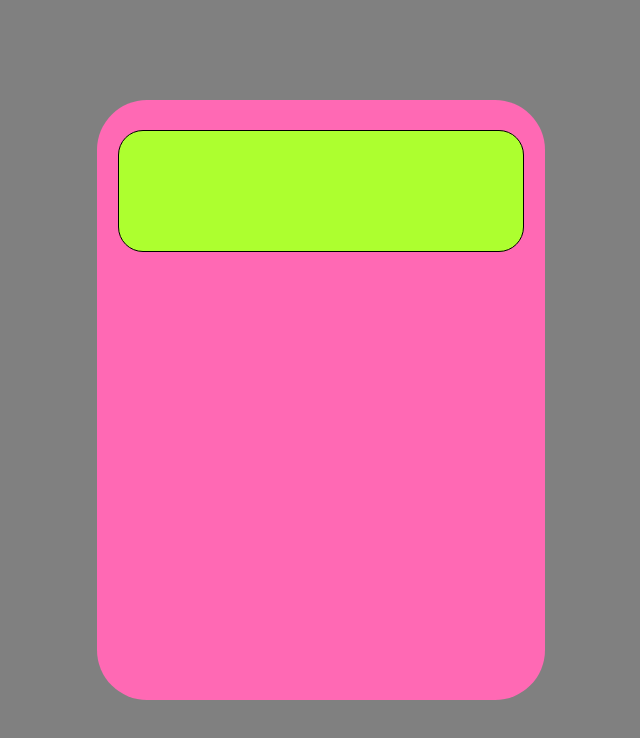
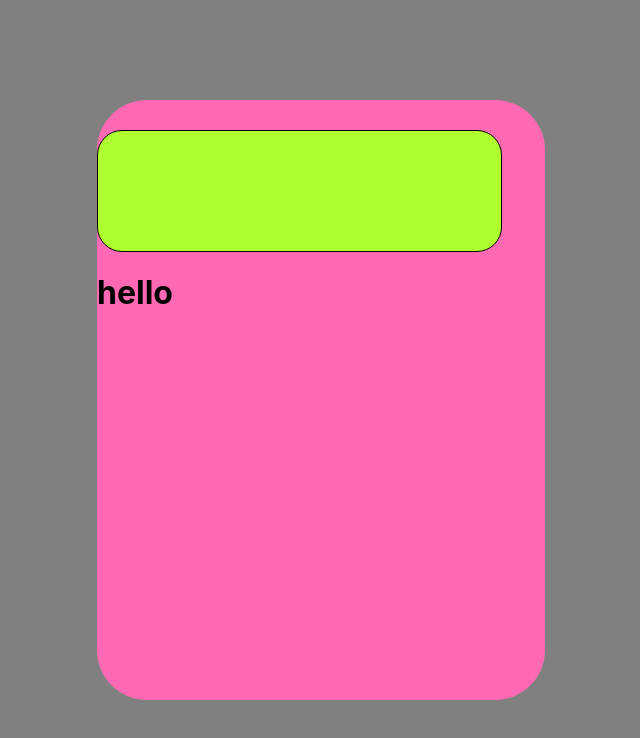
Before and after one commit to Fidesone/Calculator, a React (Create React App) app: page / in a window 1280 px wide. Shown: the top 738 px of the page, without its empty margins (319-959 px from the left). Built offline with nearby package versions, Linux system fonts and the light colour scheme.

Commit message:
ContainerButtons

```diff
--- /dev/null
+++ b/src/containers/ContainerButtons.js
@@ -0,0 +1,12 @@
+import React from 'react';
+
+
+const ContainerButtons=()=>{
+    return(
+        <div className= "container_buttons">
+            <h1>hello</h1>
+
+        </div>
+    )
+}
+export default ContainerButtons;
--- a/src/containers/ContainerCalculator.js
+++ b/src/containers/ContainerCalculator.js
@@ -1,12 +1,14 @@
 import React from 'react';
 import ContainerScreen from '../containers/ContainerScreen'
-//import Pantalla
+import ContainerButtons from '../containers/ContainerButtons'
+
+
+
 const ContainerCalculator=()=>{
     return(
         <div className= "container_calculator">
-
-            {/*<h1>Container calculator</h1>*/}
             <ContainerScreen/>
+            <ContainerButtons/>
         </div>
     )
 }
--- a/src/containers/ContainerScreen.js
+++ b/src/containers/ContainerScreen.js
@@ -1,6 +1,6 @@
 import React from 'react';
 
-//import Pantalla
+
 const ContainerScreen=()=>{
     return(
         <div className= "container_screen">
--- a/src/css/containerCalculator.css
+++ b/src/css/containerCalculator.css
@@ -13,9 +13,7 @@
 }
 
 .container .container_calculator {
-  display: -webkit-box;
-  display: -ms-flexbox;
-  display: flex;
+  display: inline-block;
   -webkit-box-pack: center;
       -ms-flex-pack: center;
           justify-content: center;
@@ -33,4 +31,11 @@
   height: 20%;
   border: 1px solid black;
 }
+
+.container .container_calculator .container_screen .container_buttons {
+  background-color: royalblue;
+  width: 90%;
+  height: 60%;
+  border: 1px solid black;
+}
 /*# sourceMappingURL=containerCalculator.css.map */
--- a/src/css/containerCalculator.scss
+++ b/src/css/containerCalculator.scss
@@ -5,21 +5,30 @@
     justify-content: center;
     align-items: center;
         .container_calculator{
-        display: flex;
+            display:inline-block;
             justify-content: center;
             //align-items: center;
             background-color: hotpink;
             width: 35%;
             height: 75%;
             border-radius: 50px;
+
             .container_screen{
+
             margin-top: 30px;
-        background-color: greenyellow ;
+            background-color: greenyellow;
             border-radius: 25px;
             width: 90%;
             height: 20%;
             border: 1px solid black;
 
+            .container_buttons{
+                background-color: royalblue;
+                width: 90%;
+                height: 60%;
+                border: 1px solid black;
+            }
+
             }
 
         }
```
Also changed, not shown: 1 other file (tests, documents, lock files or other folders). Lines whose indentation alone changed are shown as unchanged.
